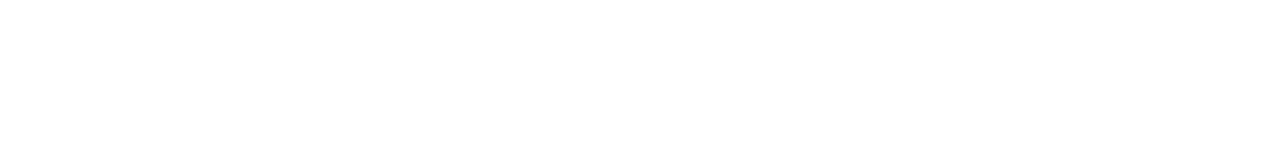
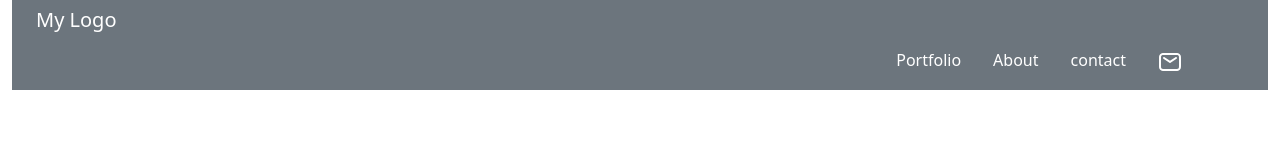
Before and after one commit to erickma1/bootstrap_portfolio, a website: page index.html in a window 1280 px wide. Drawn offline with nearby package versions, Linux system fonts and the light colour scheme.

Commit message:
Add navigation menu

```diff
--- a/index.html
+++ b/index.html
@@ -12,7 +12,26 @@
     <main class="container-fluid">
       <header class="text-bg-secondary text-white align-content-center container-fluid">
        <!-- nav bar start -->
-
+       <nav class="navbar bg-body-tertiary">
+        <div class="container-fluid">
+          <h5>My Logo</h5>
+          <nav class="container">
+            <ul class="nav float-end">
+              <li class="nav-item navbar-light">
+                <a class="nav-link text-white" href="#">Portfolio</a>
+              </li>
+              <li class="nav-item">
+                <a class="nav-link text-white" href="#">About</a>
+              </li>
+              <li class="nav-item">
+                <a class="nav-link text-white" href="#">contact</a>
+              </li>
+              <li class="nav-item">
+                <a class="nav-link" href="#"><img src="images/icons/Icon-mail.svg" alt="" /></a>
+              </li>
+            </ul>
+          </nav>
+      </nav>
     <!-- navbar end -->
 
       </header>
```
